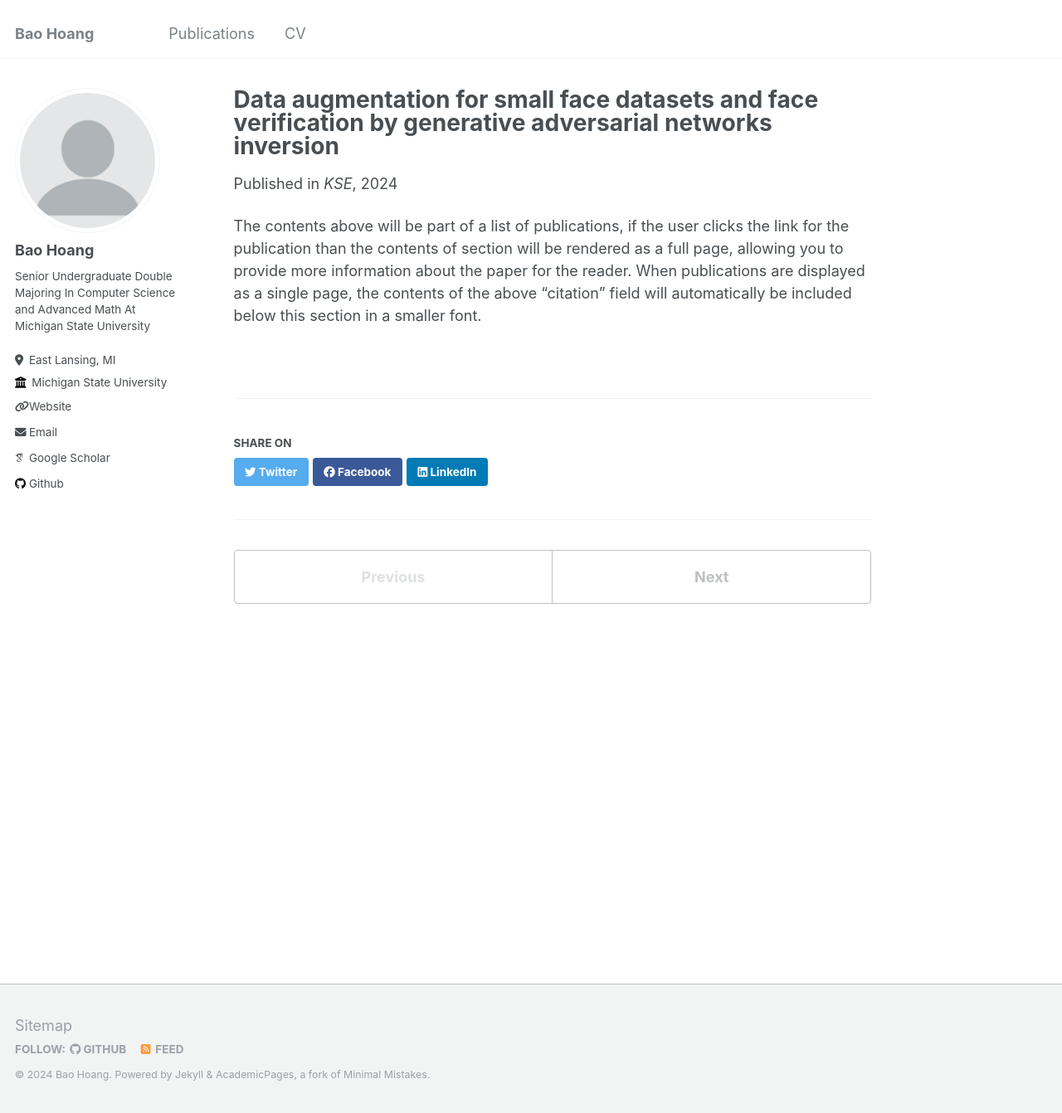
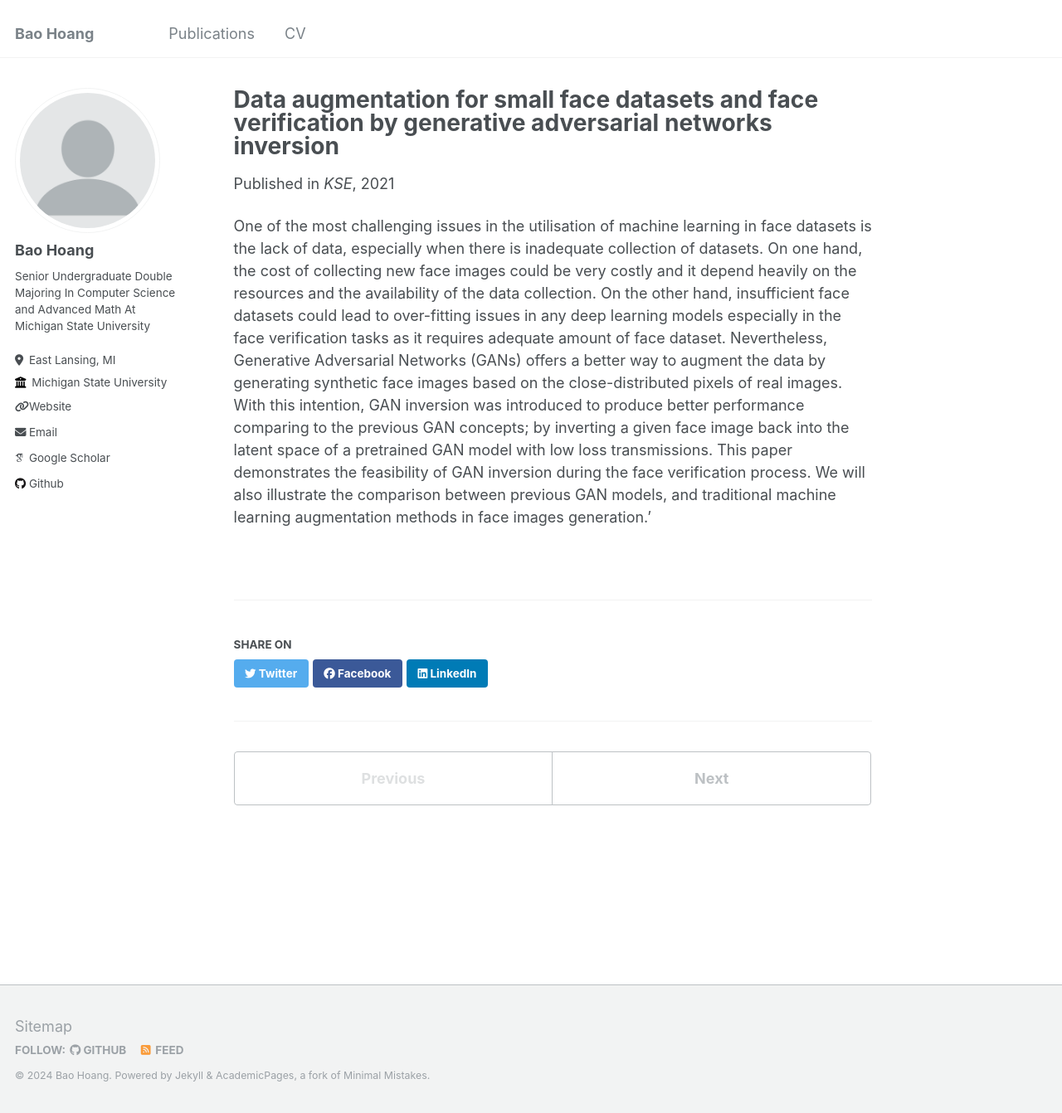
Before and after one commit to hoangcaobao/hoangcaobao.github.io, a Jekyll site: the page built from _publications/paper-1.md, in a window 1280 px wide and 1342 px high. Shown: the whole window at 83% size. Built offline with Jekyll 4.4.1, drawn with Linux system fonts in a browser that asks for light colours; some web fonts are replaced.

```diff
--- a/_publications/paper-1.md
+++ b/_publications/paper-1.md
@@ -2,11 +2,11 @@
 title: "Data augmentation for small face datasets and face verification by generative adversarial networks inversion"
 collection: publications
 permalink: /publication/paper-1
-excerpt: 'One of the most challenging issues in the utilisation of machine learning in face datasets is the lack of data, especially when there is inadequate collection of datasets. On one hand, the cost of collecting new face images could be very costly and it depend heavily on the resources and the availability of the data collection. On the other hand, insufficient face datasets could lead to over-fitting issues in any deep learning models especially in the face verification tasks as it requires adequate amount of face dataset. Nevertheless, Generative Adversarial Networks (GANs) offers a better way to augment the data by generating synthetic face images based on the close-distributed pixels of real images. With this intention, GAN inversion was introduced to produce better performance comparing to the previous GAN concepts; by inverting a given face image back into the latent space of a pretrained GAN model with low loss transmissions. This paper demonstrates the feasibility of GAN inversion during the face verification process. We will also illustrate the comparison between previous GAN models, and traditional machine learning augmentation methods in face images generation.'
-date: 2024-01-01
+excerpt: 'Authors: DT Nguyen, CT Tran, TT Nguyen, CB Hoang, BN Nguyen, PI Cheong.'
+date: 2021-01-01
 venue: 'KSE'
 paperurl: 'https://ieeexplore.ieee.org/abstract/document/9648720'
 # citation: 'Your Name, You. (2009). &quot;Paper Title Number 1.&quot; <i>Journal 1</i>. 1(1).'
 ---
 
-The contents above will be part of a list of publications, if the user clicks the link for the publication than the contents of section will be rendered as a full page, allowing you to provide more information about the paper for the reader. When publications are displayed as a single page, the contents of the above "citation" field will automatically be included below this section in a smaller font.
+One of the most challenging issues in the utilisation of machine learning in face datasets is the lack of data, especially when there is inadequate collection of datasets. On one hand, the cost of collecting new face images could be very costly and it depend heavily on the resources and the availability of the data collection. On the other hand, insufficient face datasets could lead to over-fitting issues in any deep learning models especially in the face verification tasks as it requires adequate amount of face dataset. Nevertheless, Generative Adversarial Networks (GANs) offers a better way to augment the data by generating synthetic face images based on the close-distributed pixels of real images. With this intention, GAN inversion was introduced to produce better performance comparing to the previous GAN concepts; by inverting a given face image back into the latent space of a pretrained GAN model with low loss transmissions. This paper demonstrates the feasibility of GAN inversion during the face verification process. We will also illustrate the comparison between previous GAN models, and traditional machine learning augmentation methods in face images generation.'
```
Also changed, not shown: _publications/paper-2.md (+2 -2 lines), _publications/paper-3.md (+2 -2 lines), _publications/paper-4.md (+2 -2 lines), _publications/paper-5.md (+2 -2 lines).
